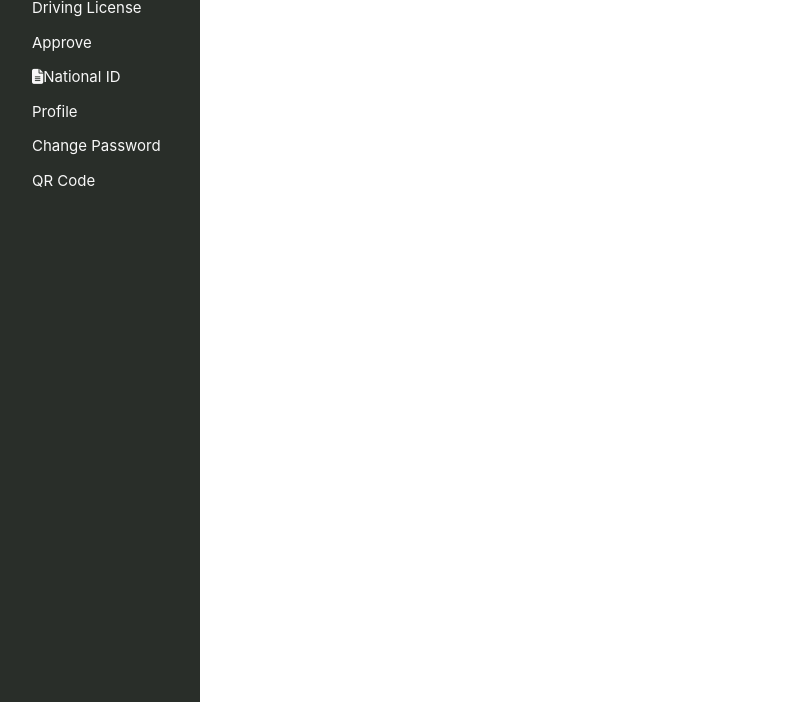
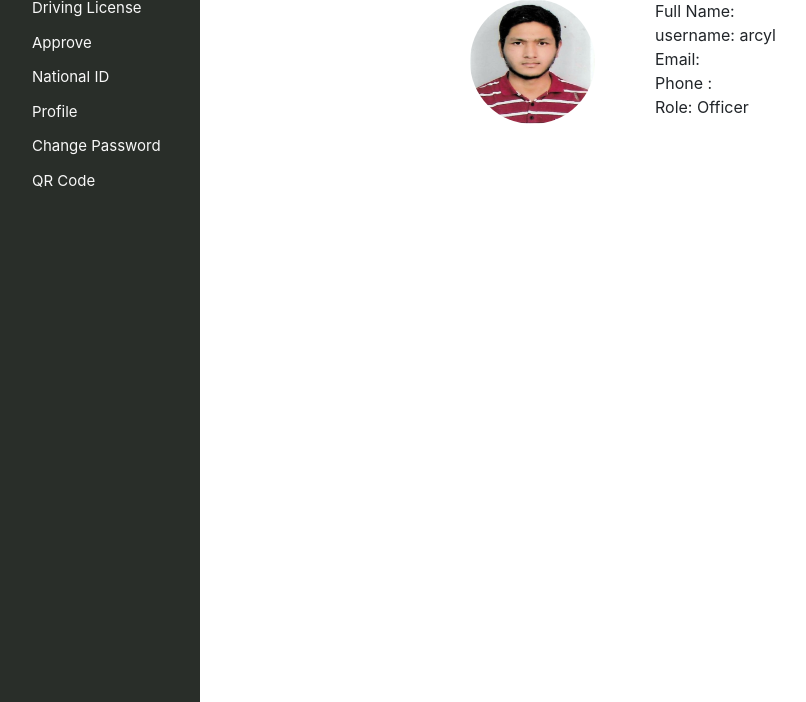
Before and after one commit to stha-prashant/National-Identification-System, a Django app: page /accounts/profile/ in a window 1280 px wide. Shown: the part 98-800 px from the top of the page, without its empty margins (0-806 px from the left). Run offline with Django 3.2, Linux system fonts and the light colour scheme; a user stored in the database is signed in; data comes from the database, SQL or seed files in the repository; both versions use the stored data as it was after the commit; some libraries are stand-ins or nearby versions.

Commit message:
Personal Info design started, doesn't look good so far!

```diff
--- /dev/null
+++ b/NID/accounts/static/accounts/css/personal-info.css
@@ -0,0 +1,18 @@
+.account-img {
+    height: 125px;
+    width: 125px;
+    margin-right: 20px;
+    margin-bottom: 16px;
+}
+
+.myinfo {
+    display: flex;
+    width: 50%;
+    margin: auto;
+    margin-top: 20px;
+    border: blue 1 px solid;
+}
+
+.myinfo ul {
+    list-style: none;
+}
--- a/NID/accounts/templates/accounts/profile-layout.html
+++ b/NID/accounts/templates/accounts/profile-layout.html
@@ -6,11 +6,8 @@
 
     <link rel="stylesheet" href="{% static 'accounts/css/profile-header.css' %}">
     <link rel="stylesheet" href="{% static 'accounts/css/profile-sidenav.css' %}">
-    <script src='https://kit.fontawesome.com/a076d05399.js' crossorigin='anonymous'></script>
+    <link rel="stylesheet" href="{% static 'accounts/css/personal-info.css' %}">
 {% endblock title%}
-
-{% block header %}
-{% endblock header%}
 
 {% block content%}
 
@@ -18,11 +15,9 @@
             <a href="#">Home</a>
             <a href="#">Citizenship</a>
             <a href="#">Driving License</a>
-            <!--Put common options here-->
             {% block approval_request %}
 
             {% endblock approval_request%}
-
             <a href="#"><i class='fas fa-file-alt'></i>National ID</a>
             <a href="#">Profile</a>
             <a href="#">Change Password</a>
@@ -45,5 +40,16 @@
             </div>
         </div>
     </header>
- {% block personal_info %} {% endblock personal_info%}
+<div class="main">
+    <div class="myinfo">
+        <img class="rounded-circle account-img" src="{% static 'accounts/img/myface.jpg' %}">
+        <ul>
+            <li>Full Name: </li>
+            <li>username: {{ user.username  }}
+            <li>Email: </li>
+            <li>Phone : </li>
+            <li>Role: {{ role }} </li>
+        </ul>
+    </div>
+ </div>
 {% endblock content%}
--- a/NID/accounts/templates/accounts/profile-officer.html
+++ b/NID/accounts/templates/accounts/profile-officer.html
@@ -1,15 +1,5 @@
 {% extends "accounts/profile-layout.html" %}
-
-
+{% load static %}
 {% block approval_request %}
-
   <a href="{%url 'profile-approve'%}">Approve</a>
-
 {% endblock approval_request%}
-
-
-{% block personal_info %}
-  <h1>{{ user.username  }}</h1>
-  <h2>My Role: <h3> {{ role }} </h3> </h2>
-
-{% endblock personal_info %}
```
Also changed, not shown: NID/accounts/templates/accounts/profile-citizen.html (+0 -9 lines), NID/accounts/static/accounts/img/myface.jpg (added), NID/db.sqlite3.
